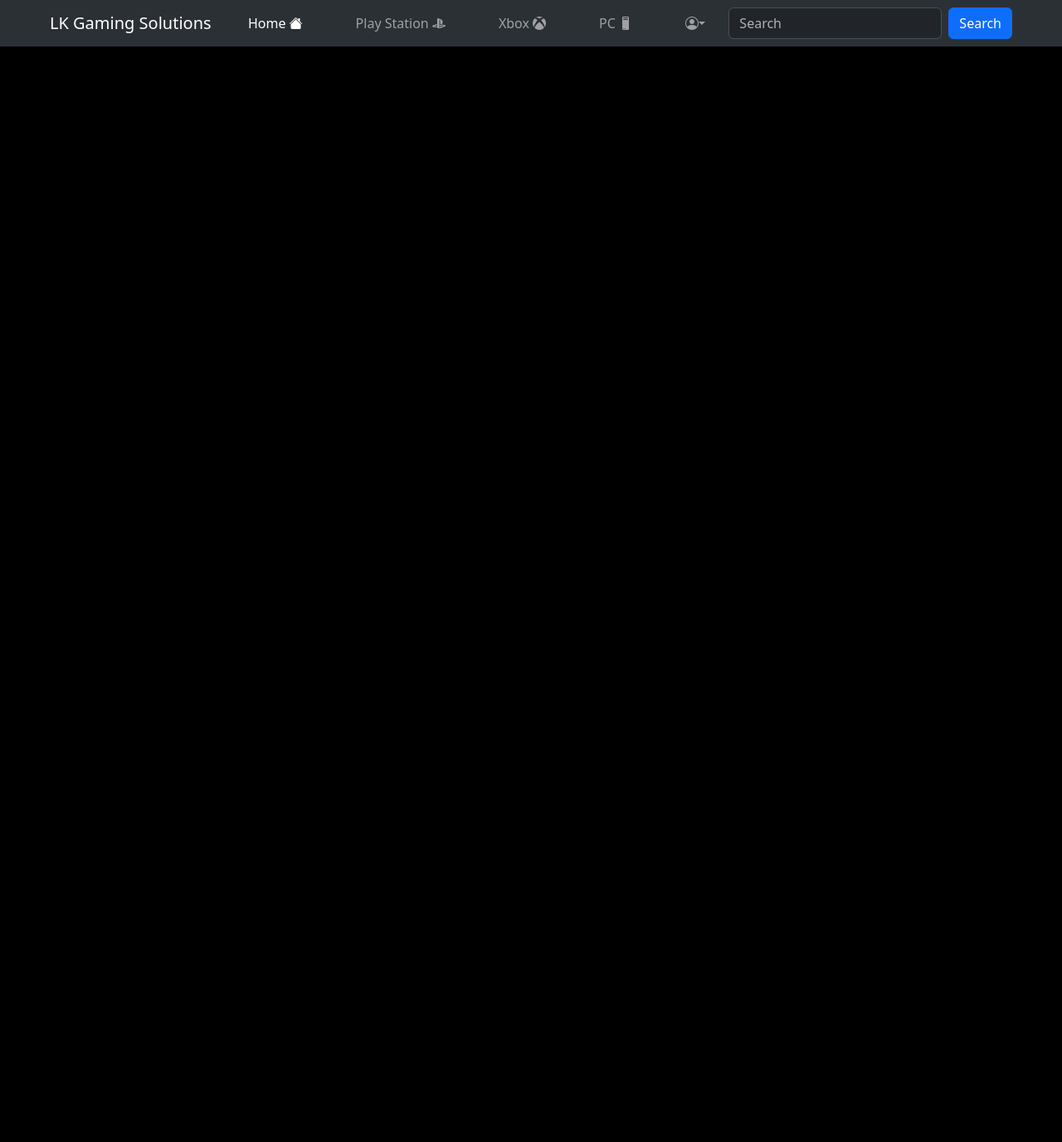
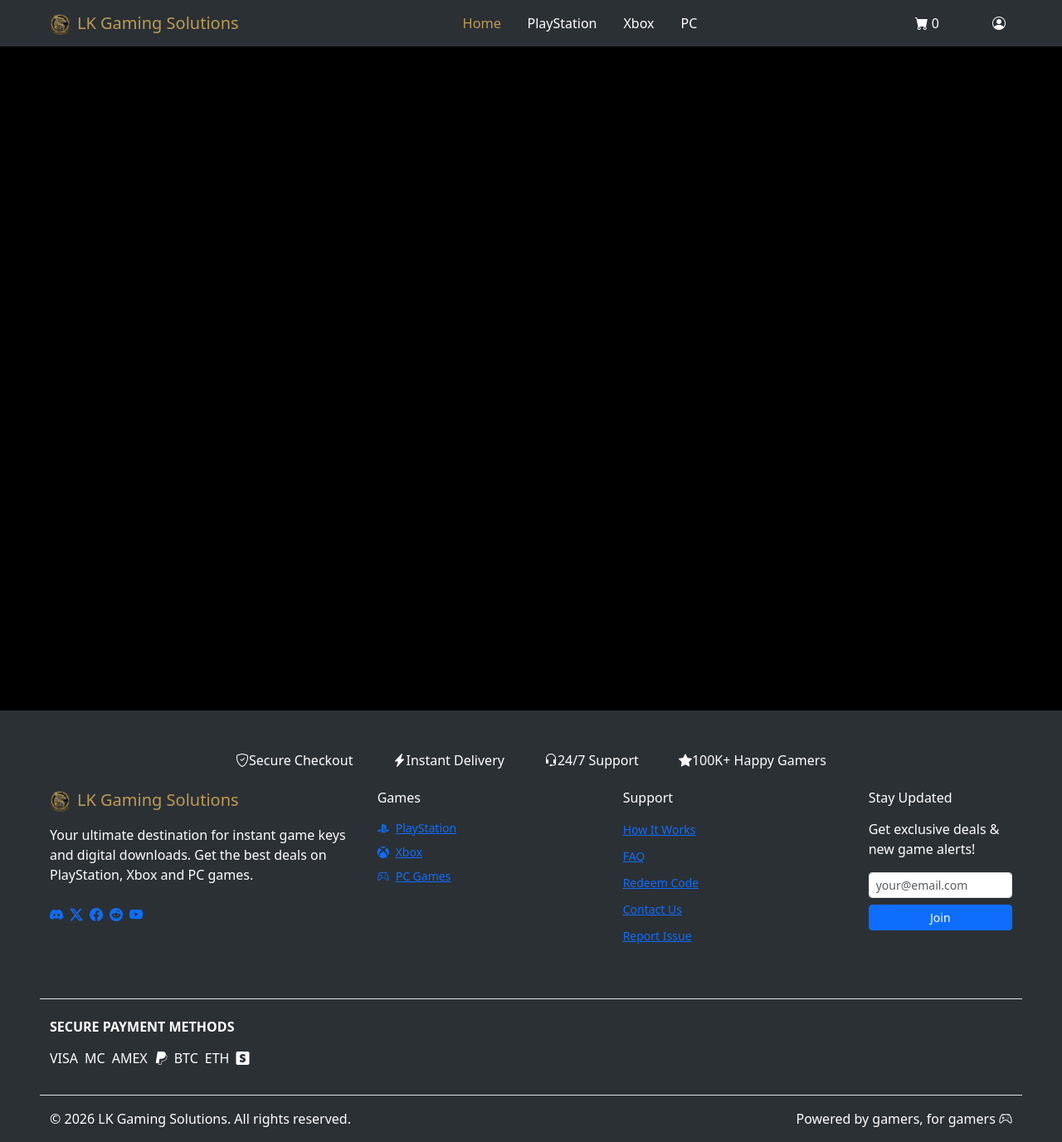
Before and after one commit to lahirumadhuka/lk-gaming-solutions, a React (Vite) app in the folder lk-gaming-solutions-frontend/: page / in a window 1280 px wide. Shown: the whole page at 83% size. Before the commit the page ends 800 px from the top, so only its background shows below. Built offline with nearby package versions, Linux system fonts and the light colour scheme; the HTML template or start-up script is replaced by a standard one.

Commit message:
Designed header component

```diff
--- a/lk-gaming-solutions-frontend/package.json
+++ b/lk-gaming-solutions-frontend/package.json
@@ -13,6 +13,7 @@
     "bootstrap": "^5.3.8",
     "bootstrap-icons": "^1.13.1",
     "react": "^19.2.0",
+    "react-bootstrap": "^2.10.10",
     "react-dom": "^19.2.0",
     "react-router-dom": "^7.13.0"
   },
--- a/lk-gaming-solutions-frontend/src/App.jsx
+++ b/lk-gaming-solutions-frontend/src/App.jsx
@@ -1,11 +1,10 @@
 import { useState } from 'react'
-import reactLogo from './assets/react.svg'
-import viteLogo from '/vite.svg'
 import "bootstrap/dist/css/bootstrap.min.css";
 import 'bootstrap-icons/font/bootstrap-icons.css';
 import "bootstrap/dist/js/bootstrap.bundle.min.js";
 import './App.css'
 import Header from './components/header/Header';
+import Footer from './components/footer/Footer';
 
 const App = () => {
   const [count, setCount] = useState(0)
@@ -16,9 +15,11 @@
         <Header />
       </header>
 
-      <main></main>
+      <main className="min-vh-100"></main>
 
-      <footer></footer>
+      <footer>
+        <Footer />
+      </footer>
     </>
   )
 }
--- /dev/null
+++ b/lk-gaming-solutions-frontend/src/components/footer/Footer.css
@@ -0,0 +1,3 @@
+.footer {
+    background: #2B3035;
+}
--- /dev/null
+++ b/lk-gaming-solutions-frontend/src/components/footer/Footer.jsx
@@ -0,0 +1,169 @@
+import logo from "../../assets/logo.png";
+import "./Footer.css"
+
+const Footer = () => {
+  const currentYear = new Date().getFullYear();
+
+  return (
+    <>
+      <footer className="pt-5 pb-3 footer px-lg-5 px-3">
+        <div className="container-fluid">
+          {/* Trust Badges */}
+          <div className="row mb-4">
+            <div className="col-12">
+              <div className="d-flex flex-wrap gap-3 gap-lg-5 justify-content-center">
+                <div className="trust-badge">
+                  <i className="bi bi-shield-check"></i>
+                  <span>Secure Checkout</span>
+                </div>
+                <div className="trust-badge">
+                  <i className="bi bi-lightning-charge-fill"></i>
+                  <span>Instant Delivery</span>
+                </div>
+                <div className="trust-badge">
+                  <i className="bi bi-headset"></i>
+                  <span>24/7 Support</span>
+                </div>
+                <div className="trust-badge">
+                  <i className="bi bi-star-fill"></i>
+                  <span>100K+ Happy Gamers</span>
+                </div>
+              </div>
+            </div>
+          </div>
+
+          <div className="row">
+            {/* Brand Info */}
+            <div className="col-lg-4 col-md-6 mb-4">
+              <h5 className="brand-title mb-3">
+                <img src={logo} style={{ width: "25px" }} className="me-2" alt="logo" />
+                <span style={{ color: "#BD9B52" }}>LK Gaming Solutions</span>
+              </h5>
+              <p>
+                Your ultimate destination for instant game keys and digital downloads. Get the best deals on PlayStation, Xbox and PC games.
+              </p>
+              <div className="d-flex gap-2 mt-4">
+                <a href="#" className="social-icon" aria-label="Discord">
+                  <i className="bi bi-discord"></i>
+                </a>
+                <a href="#" className="social-icon" aria-label="Twitter">
+                  <i className="bi bi-twitter-x"></i>
+                </a>
+                <a href="#" className="social-icon" aria-label="Facebook">
+                  <i className="bi bi-facebook"></i>
+                </a>
+                <a href="#" className="social-icon" aria-label="Reddit">
+                  <i className="bi bi-reddit"></i>
+                </a>
+                <a href="#" className="social-icon" aria-label="YouTube">
+                  <i className="bi bi-youtube"></i>
+                </a>
+              </div>
+            </div>
+
+            {/* Game Categories */}
+            <div className="col-lg-3 mb-4">
+              <h6 className="section-title mb-3">Games</h6>
+              <ul className="list-unstyled">
+                <li className="mb-2">
+                  <a href="#" className="footer-link small d-flex align-items-center">
+                    <i className="bi bi-playstation me-2"></i>PlayStation
+                  </a>
+                </li>
+                <li className="mb-2">
+                  <a href="#" className="footer-link small d-flex align-items-center">
+                    <i className="bi bi-xbox me-2"></i>Xbox
+                  </a>
+                </li>
+                <li className="mb-2">
+                  <a href="#" className="footer-link small d-flex align-items-center">
+                    <i className="bi bi-controller me-2"></i>PC Games
+                  </a>
+                </li>
+              </ul>
+            </div>
+
+            {/* Quick Links */}
+            <div className="col-lg-3 mb-4">
+              <h6 className="section-title mb-3">Support</h6>
+              <ul className="list-unstyled">
+                <li className="mb-2">
+                  <a href="#" className="footer-link small">How It Works</a>
+                </li>
+                <li className="mb-2">
+                  <a href="#" className="footer-link small">FAQ</a>
+                </li>
+                <li className="mb-2">
+                  <a href="#" className="footer-link small">Redeem Code</a>
+                </li>
+                <li className="mb-2">
+                  <a href="#" className="footer-link small">Contact Us</a>
+                </li>
+                <li className="mb-2">
+                  <a href="#" className="footer-link small">Report Issue</a>
+                </li>
+              </ul>
+            </div>
+
+            {/* Newsletter */}
+            <div className="col-lg-2 mb-4">
+              <h6 className="section-title mb-3">Stay Updated</h6>
+              <p className="mb-3">
+                Get exclusive deals & new game alerts!
+              </p>
+              <form>
+                <input
+                  type="email"
+                  className="form-control form-control-sm newsletter-input mb-2"
+                  placeholder="your@email.com"
+                  aria-label="Email"
+                />
+                <button type="submit" className="btn btn-primary btn-sm w-100">
+                  Join
+                </button>
+              </form>
+            </div>
+          </div>
+
+          {/* Payment Methods */}
+          <div className="row mt-4 pt-4 border-top" style={{borderColor: '#2a313d !important'}}>
+            <div className="col-12 mb-3">
+              <h6 className="mb-3" style={{fontWeight: 600}}>
+                SECURE PAYMENT METHODS
+              </h6>
+              <div className="d-flex flex-wrap gap-2">
+                <div className="payment-icon">VISA</div>
+                <div className="payment-icon">MC</div>
+                <div className="payment-icon">AMEX</div>
+                <div className="payment-icon">
+                  <i className="bi bi-paypal"></i>
+                </div>
+                <div className="payment-icon">BTC</div>
+                <div className="payment-icon">ETH</div>
+                <div className="payment-icon">
+                  <i className="bi bi-stripe"></i>
+                </div>
+              </div>
+            </div>
+          </div>
+
+          {/* Bottom Bar */}
+          <div className="row mt-3 pt-3 border-top" style={{borderColor: '#2a313d !important'}}>
+            <div className="col-md-6 text-center text-md-start mb-2 mb-md-0">
+              <p className="mb-0">
+                © {currentYear} LK Gaming Solutions. All rights reserved.
+              </p>
+            </div>
+            <div className="col-md-6 text-center text-md-end">
+              <p className="mb-0">
+                Powered by gamers, for gamers <i className="bi bi-controller"></i>
+              </p>
+            </div>
+          </div>
+        </div>
+      </footer>
+    </>
+  );
+}
+
+export default Footer;
--- a/lk-gaming-solutions-frontend/src/components/header/Header.css
+++ b/lk-gaming-solutions-frontend/src/components/header/Header.css
@@ -0,0 +1,47 @@
+/* Hide the default dropdown icon */
+.header .dropdown-toggle::after {
+  display: none !important;
+}
+
+.header .nav-link,
+.header .dropdown-item {
+    color: #ffffff;
+}
+
+.header .nav-link:hover,
+.header .dropdown-item:hover {
+    color: #BD9B52;
+    scale: 1.02;
+    transition: color 0.8s ease, scale 0.8s ease;
+}
+
+.header .nav-link.active,
+.header .dropdown-item.active,
+.header .dropdown.show .bi-person-circle {
+    color: #BD9B52;
+    scale: 1.02;
+}
+
+.header .dropdown-item:hover {
+  background-color: transparent !important;
+}
+
+.header .dropdown-item.active {
+  background-color: transparent !important;
+}
+
+.header .dropdown-menu {
+    opacity: 0;
+    transform: translate(-90%, -10px);
+    transition: opacity 0.3s ease, transform 0.3s ease;
+    display: block;
+    margin-left: 110%;
+    pointer-events: none;
+  }
+
+  /* When dropdown is open */
+  .header .show>.dropdown-menu {
+    opacity: 1;
+    transform: translate(-90%, 0);
+    pointer-events: auto;
+  }
--- a/lk-gaming-solutions-frontend/src/components/header/Header.jsx
+++ b/lk-gaming-solutions-frontend/src/components/header/Header.jsx
@@ -1,103 +1,93 @@
-import { NavLink, useLocation } from "react-router-dom";
+import { NavLink } from "react-router-dom";
 import "./Header.css";
+import Container from "react-bootstrap/Container";
+import Nav from "react-bootstrap/Nav";
+import Navbar from "react-bootstrap/Navbar";
+import NavDropdown from "react-bootstrap/NavDropdown";
+import logo from "../../assets/logo.png";
 
 const Header = () => {
-  const location = useLocation();
   const isLogin = true;
 
   return (
-    <>
-      <nav
-        className="navbar navbar-expand-lg bg-body-tertiary px-5"
+    <Navbar
+      expand="lg"
+      className="bg-body-tertiary px-lg-5 px-3 header"
       data-bs-theme="dark"
     >
-        <div className="container-fluid">
-          <NavLink to={"/"} className="navbar-brand">
-            LK Gaming Solutions
-          </NavLink>
-          <button
-            className="navbar-toggler"
-            type="button"
-            data-bs-toggle="collapse"
-            data-bs-target="#navbarSupportedContent"
-            aria-controls="navbarSupportedContent"
-            aria-expanded="false"
-            aria-label="Toggle navigation"
+      <Container fluid>
+        <Navbar.Brand as={NavLink} to={"/"}>
+          <img src={logo} style={{ width: "25px" }} className="me-2" alt="logo" />
+          <span style={{ color: "#BD9B52" }}>LK Gaming Solutions</span>
+        </Navbar.Brand>
+        <Nav.Link as={NavLink} to={"/cart"} className="d-lg-none ms-5">
+          <i className="bi bi-cart-fill"></i> 0
+        </Nav.Link>
+        <Navbar.Toggle aria-controls="basic-navbar-nav" />
+        <Navbar.Collapse id="basic-navbar-nav">
+          <Nav className="mx-auto">
+            <Nav.Link className="mx-auto me-lg-3" as={NavLink} to={"/"}>
+              Home
+            </Nav.Link>
+            <Nav.Link className="mx-auto me-lg-3" as={NavLink} to={"/play-station"}>
+              PlayStation
+            </Nav.Link>
+            <Nav.Link className="mx-auto me-lg-3" as={NavLink} to={"/xbox"}>
+              Xbox
+            </Nav.Link>
+            <Nav.Link as={NavLink} to={"/pc"} className="mx-auto">
+              PC
+            </Nav.Link>
+            {isLogin ? (
+              <>
+                <Nav.Link className="d-lg-none mx-auto" as={NavLink} to={"/profile"}>
+                  Profile
+                </Nav.Link>
+                <Nav.Link className="d-lg-none mx-auto" as={NavLink} to={"/settings"}>
+                  Settings
+                </Nav.Link>
+                <Nav.Link className="d-lg-none mx-auto">Logout</Nav.Link>
+              </>
+            ) : (
+              <Nav.Link className="d-lg-none mx-auto" as={NavLink} to={"/login"}>
+                Login
+              </Nav.Link>
+            )}
+          </Nav>
+        </Navbar.Collapse>
+        <div className="d-none d-lg-block">
+          <Nav>
+            <Nav.Link
+              as={NavLink}
+              to={"/cart"}
+              className="d-none d-lg-block me-lg-5"
             >
-            <span className="navbar-toggler-icon"></span>
-          </button>
-          <div className="collapse navbar-collapse" id="navbarSupportedContent">
-            <ul className="navbar-nav mb-2 mb-lg-0 mx-auto">
-              <li className="nav-item">
-                <NavLink
-                  to={"/"}
-                  className={`nav-link me-5 ${location.pathname === "/" ? "active" : ""}`}
+              <i className="bi bi-cart-fill"></i> 0
+            </Nav.Link>
+            {isLogin ? (
+              <NavDropdown
+                className="d-none d-lg-block"
+                title={<i className="bi bi-person-circle"></i>}
+                id="basic-nav-dropdown"
               >
-                  Home <i className="bi bi-house-fill"></i>
-                </NavLink>
-              </li>
-              <li className="nav-item">
-                <NavLink
-                  to={"/play-station"}
-                  className={`nav-link me-5 ${location.pathname.startsWith("/play-station/") ? "active" : ""}`}
-                >
-                  Play Station <i className="bi bi-playstation"></i>
-                </NavLink>
-              </li>
-              <li className="nav-item">
-                <NavLink
-                  to={"/xbox"}
-                  className={`nav-link me-5 ${
-                    location.pathname.startsWith("/xbox/") ? "active" : ""
-                  }`}
-                >
-                  Xbox <i className="bi bi-xbox"></i>
-                </NavLink>
-              </li>
-              <li className="nav-item">
-                <NavLink
-                  to={"/pc"}
-                  className={`nav-link me-5 ${location.pathname.startsWith("/pc/") ? "active" : ""}`}
-                >
-                  PC <i className="bi bi-pc"></i>
-                </NavLink>
-              </li>
-              <li className="nav-item">
-                {isLogin ? (
-                    <li class="nav-item dropdown">
-                      <i className="bi bi-person-circle nav-link dropdown-toggle" role="button" data-bs-toggle="dropdown" aria-expanded="false"></i>
-                      <ul class="dropdown-menu">
-                        <li><a class="dropdown-item">Profile</a></li>
-                        <li><a class="dropdown-item">Settings</a></li>
-                        <li><hr class="dropdown-divider" /></li>
-                        <li><a class="dropdown-item">Logout</a></li>
-                      </ul>
-                    </li>
+                <NavDropdown.Item as={NavLink} to={"/profile"}>
+                  Profile
+                </NavDropdown.Item>
+                <NavDropdown.Item as={NavLink} to={"/settings"}>
+                  Settings
+                </NavDropdown.Item>
+                <NavDropdown.Divider />
+                <NavDropdown.Item>Logout</NavDropdown.Item>
+              </NavDropdown>
             ) : (
-                  <NavLink
-                    to={"/login"}
-                    className={`nav-link ${location.pathname === "/login" ? "active" : ""}`}
-                  >
+              <Nav.Link className="d-none d-lg-block" as={NavLink} to={"/login"}>
                 Login
-                  </NavLink>
+              </Nav.Link>
             )}
-              </li>
-            </ul>
-            <form className="d-flex" role="search">
-              <input
-                className="form-control me-2"
-                type="search"
-                placeholder="Search"
-                aria-label="Search"
-              />
-              <button className="btn btn-primary" type="submit">
-                Search
-              </button>
-            </form>
+          </Nav>
         </div>
-        </div>
-      </nav>
-    </>
+      </Container>
+    </Navbar>
   );
 };
 
```
Also changed, not shown: lk-gaming-solutions-frontend/src/assets/logo.png (added), 1 other file (tests, documents, lock files or other folders). Lines whose indentation alone changed are shown as unchanged.
